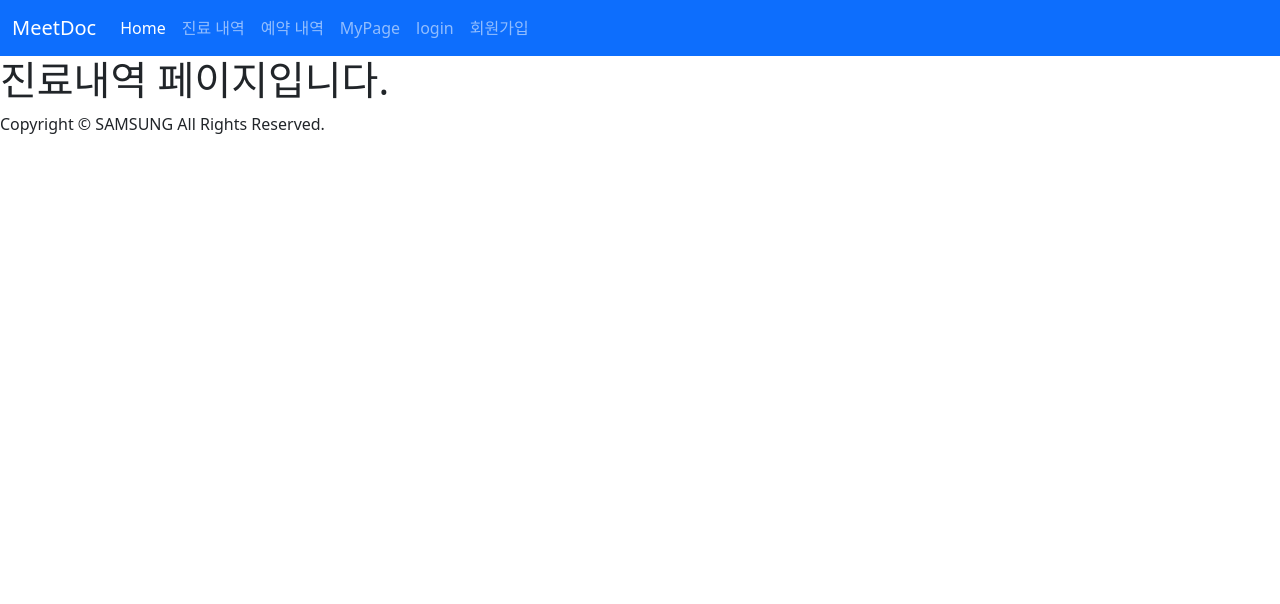
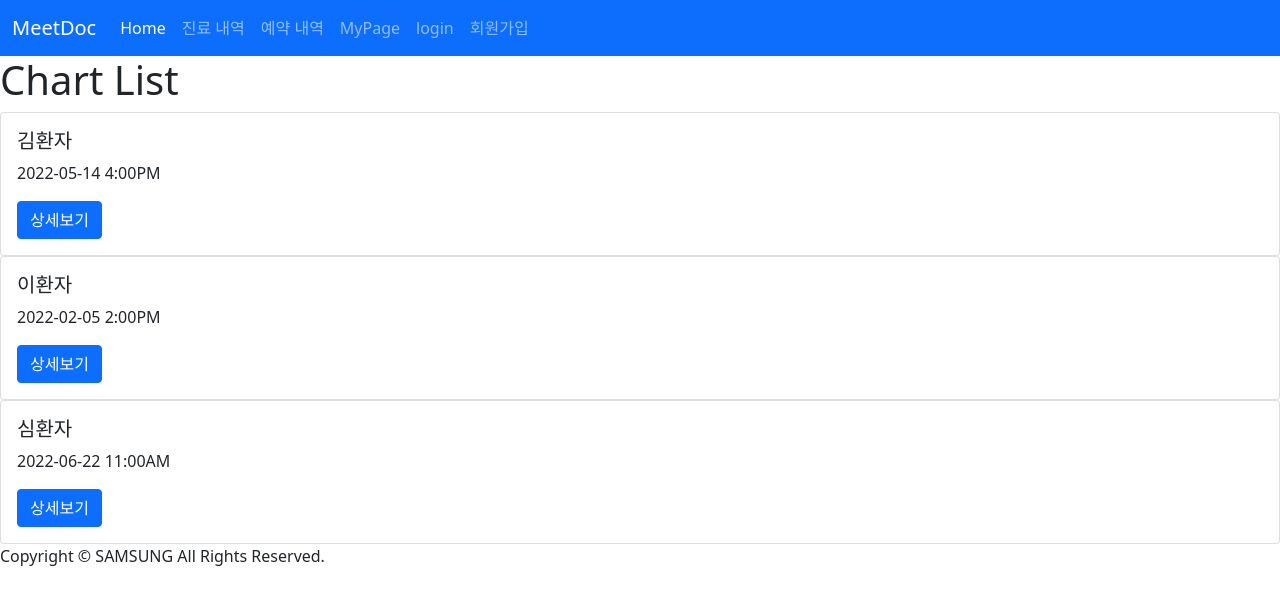
Before and after one commit to pingu9/meetdoc, a Vue app in the folder frontend/: page /chart/list in a window 1280 px wide. Shown: the top 604 px of the page. Built offline with nearby package versions, Linux system fonts and the light colour scheme.

Commit message:
[S07P12A302-46] feat : Add Chart List
 Add Chart List

```diff
--- a/frontend/src/store/state.js
+++ b/frontend/src/store/state.js
@@ -17,7 +17,12 @@ export const state = {
         department: '가정의학과',
     },
     user1: {
-       user_id: 'dsadas', user_type: '환자', name: '안현모', gender: 'male', birthdate: '1994/09/09',
+        user_id: 'dsadas', user_type: '환자', name: '안현모', gender: 'male', birthdate: '1994/09/09',
     },
+    charts: [
+        { name: '김환자', date: '2022-05-14 4:00PM' },
+        { name: '이환자', date: '2022-02-05 2:00PM' },
+        { name: '심환자', date: '2022-06-22 11:00AM' },
+    ]
 
 };
--- a/frontend/src/views/ChartList.vue
+++ b/frontend/src/views/ChartList.vue
@@ -1,12 +1,22 @@
 <template>
   <div>
-    <h1>진료내역 페이지입니다.</h1>
+    <h1>Chart List</h1>
+    <div class="card w-90" v-for="(chart, idx) in $store.state.charts" :key="idx" id="container-card" data-bs-toggle="modal" data-bs-target="#doctorDtail">
+        <div class="card-body">
+        <h5 class="card-title">{{chart.name}}</h5>
+        <p class="card-text">{{chart.date}}</p>
+        <a href="#" class="btn btn-primary">상세보기</a>
+        </div>
+    </div>
   </div>
 </template>
 
 <script>
+import { mapState } from 'vuex'
 export default {
-
+  computed: {
+    ...mapState(['charts'])
+  }
 }
 </script>
 
```
